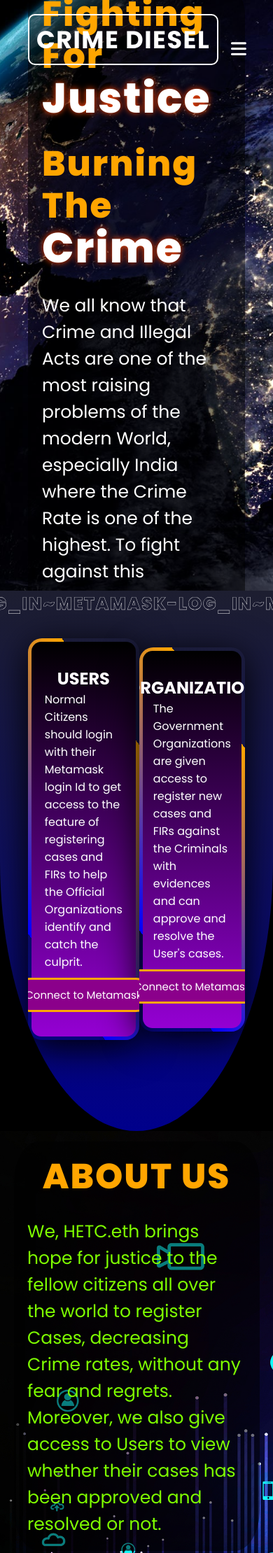
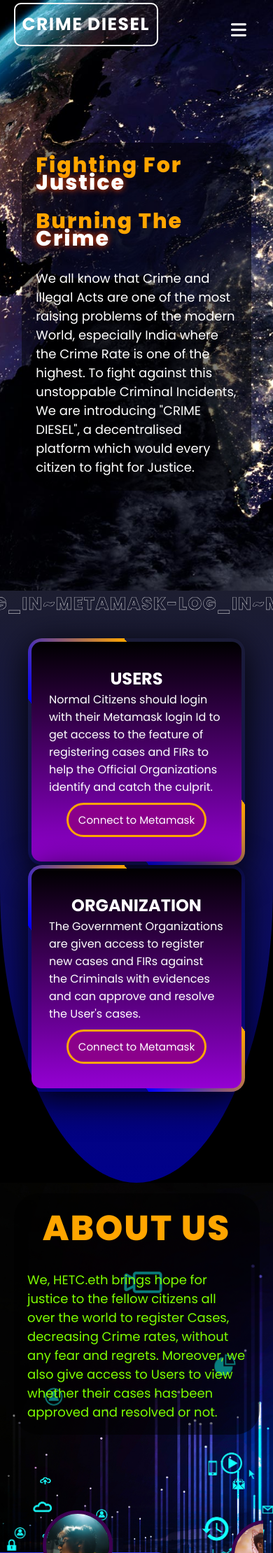
Before and after one commit to ArgyPorgy/ETHIndia23-Crime-DIesel, a Flask app: page / in a window 390 px wide. Shown: the top 2219 px of the page at 70% size. Run offline with Flask 3, Linux system fonts and the light colour scheme.

Commit message:
responsiveness

```diff
--- a/static/main.css
+++ b/static/main.css
@@ -336,6 +336,44 @@ button:hover{
 }
 
 
+@media (max-width: 550px){
+    header .logo{
+        font-size: 25px;
+        position: absolute;
+        bottom: -6px;
+        left: 5%;
+    }
+    .container{
+        margin: 8% 8%;
+    }
+    .container .content h2, .container .content h2 span{
+        font-size: 30px;
+        line-height: 25px;
+    }
+    .container .content p, login p, .intro p{
+        font-size: 18px;
+    }
+    .login{
+        flex-direction: column;
+    }
+}
+@media (min-width: 551px) and (max-width: 750px){
+    header .logo{
+        font-size: 30px;
+        position: absolute;
+        bottom: -6px;
+    }
+    .container{
+        margin: 8% 8%;
+    }
+    .container .content h2, .container .content h2 span{
+        font-size: 35px;
+        line-height: 30px;
+    }
+    .container .content p, .intro p{
+        font-size: 20px;
+    }
+}
 @media (min-width: 961px){
     .photo img{
         min-width: 200px;
```
